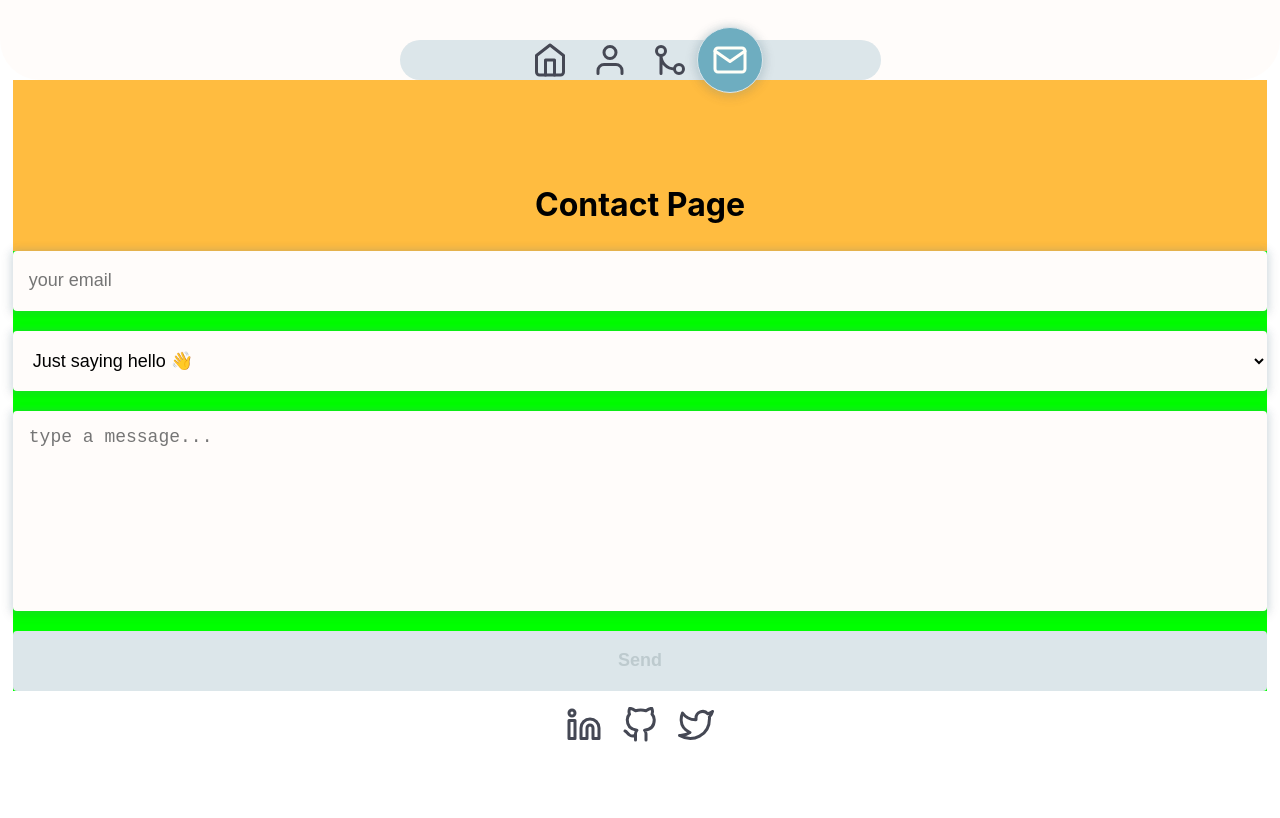
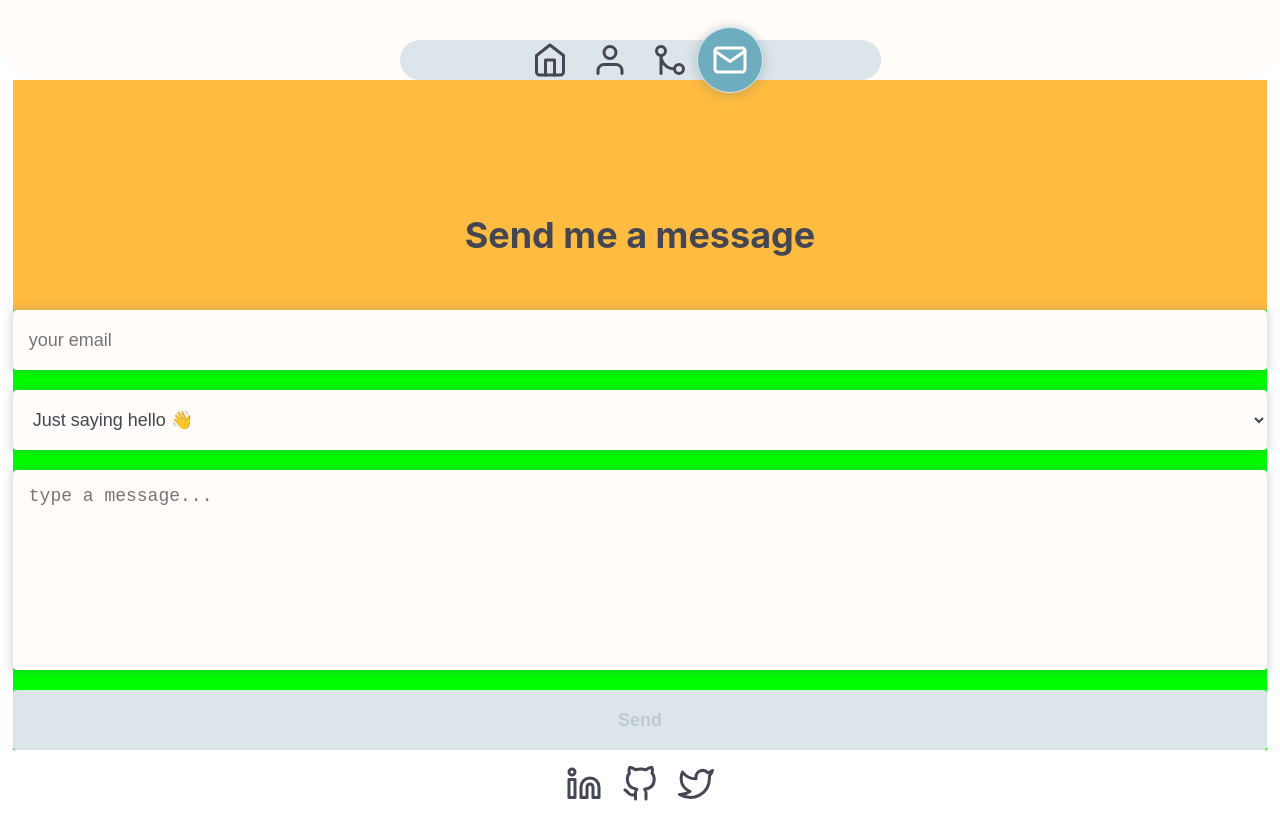
Before and after one commit to andrew-oyanguren/typescript-portfolio, a React (Vite) app: page /contact in a window 1280 px wide. Built offline with nearby package versions, Linux system fonts and the light colour scheme.

Commit message:
Added PageTitle to the ContactPage

```diff
--- a/src/components/ContactForm/ContactForm.module.css
+++ b/src/components/ContactForm/ContactForm.module.css
@@ -19,6 +19,7 @@ select {
   border-radius: 4px;
   font-size: 18px;
   background-color: var(--color-light);
+  color: var(--color-dark);
 }
 
 .formControl textarea {
--- a/src/pages/ContactPage/ContactPage.tsx
+++ b/src/pages/ContactPage/ContactPage.tsx
@@ -1,9 +1,9 @@
-import { ContactForm } from 'src/components';
+import { ContactForm, PageTitle } from 'src/components';
 
 export default function ContactPage() {
   return (
     <>
-      <h1>Contact Page</h1>
+      <PageTitle text='Send me a message' />
       <ContactForm />
     </>
   );
```
